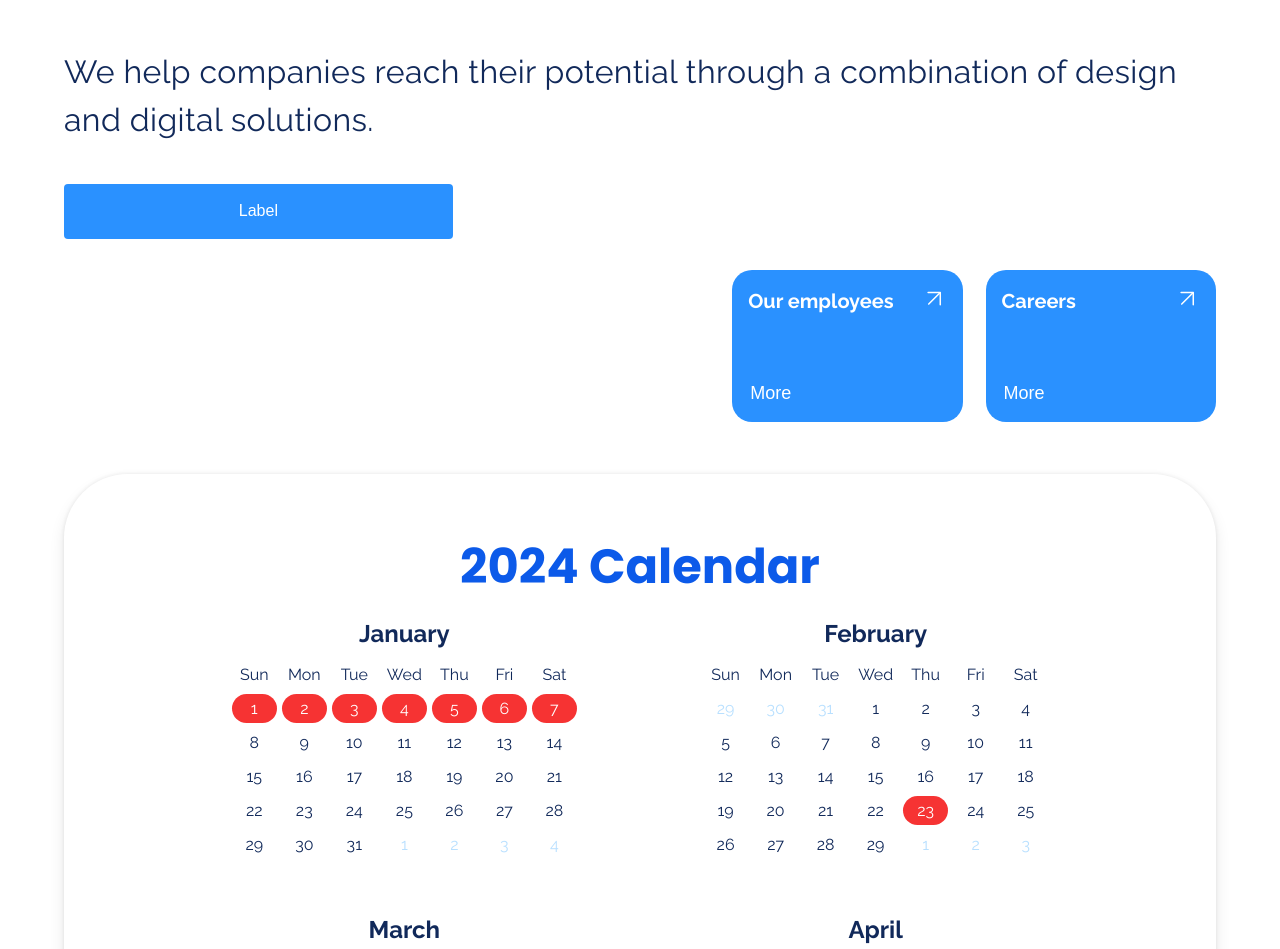
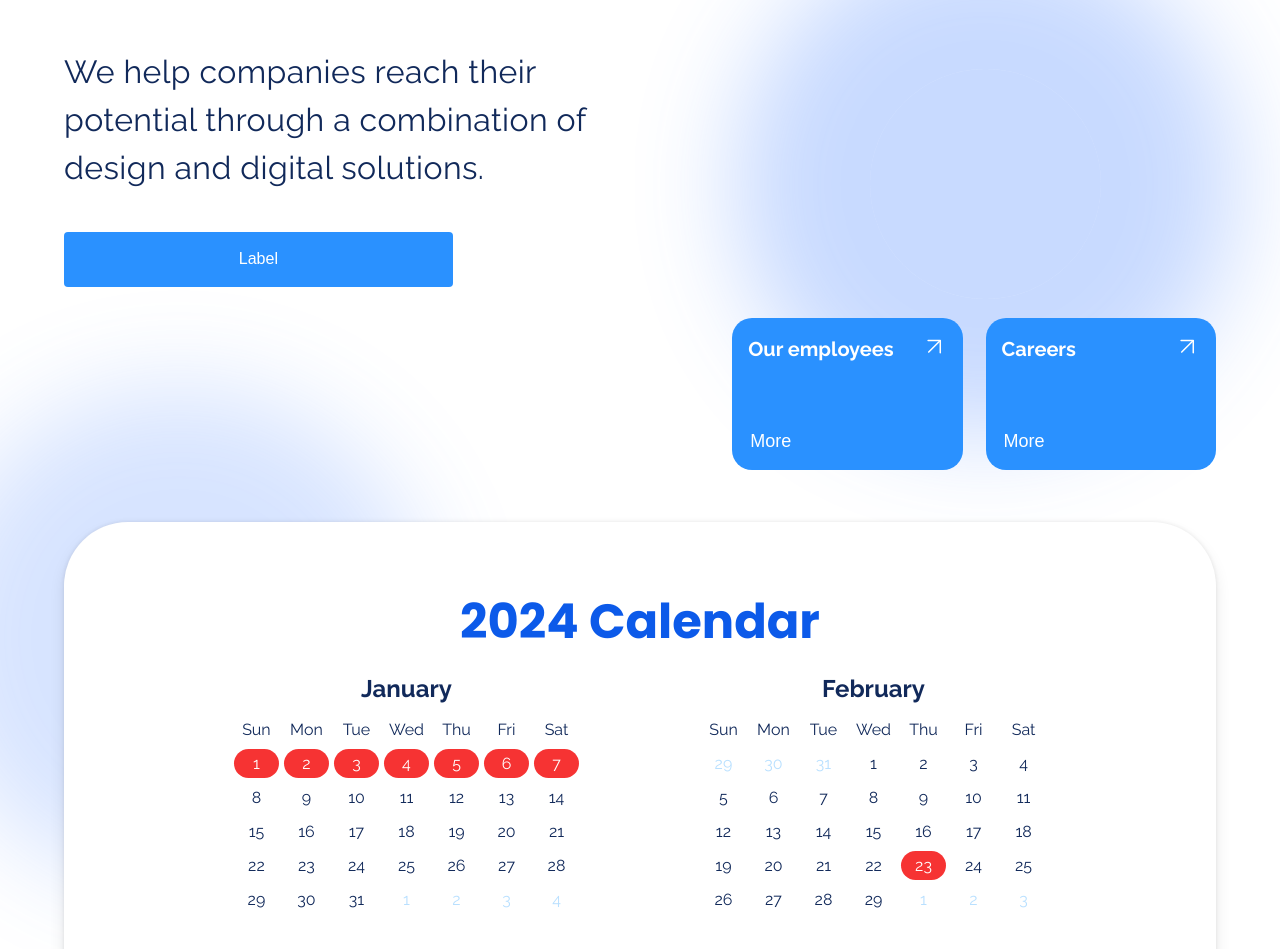
Before and after one commit to Aizaada-Akylbek/bicycle-dev.2github.io, a React (Vite) app: page /calendar in a window 1280 px wide. Shown: the part 438-1387 px from the top of the page. Built offline with nearby package versions, Linux system fonts and the light colour scheme.

Commit message:
finished bgs

```diff
--- a/src/components/appCalendar/AppCalendar.css
+++ b/src/components/appCalendar/AppCalendar.css
@@ -1,3 +1,4 @@
+
 .calendar {
   display: flex;
   flex-wrap: wrap;
@@ -44,6 +45,7 @@
 .day.disabled {
   color: #b9e0ff; /* Grey color for inactive days */
 }
+
 @media screen and (max-width: 1405px) {
   .calendar {
     justify-content: center;
--- a/src/components/careersCards/CareersCards.css
+++ b/src/components/careersCards/CareersCards.css
@@ -2,6 +2,7 @@
   display: flex;
   flex-wrap: wrap;
   justify-content: space-between;
+  position: relative
 }
 .big {
   width: 65%;
@@ -31,6 +32,11 @@
   font-size: 18px;
   line-height: 27px;
 }
+.bg-careers-cards {
+  padding: 10%;
+  top: 0;
+  z-index: -1;
+}
 @media screen and (max-width: 786px) {
   .careers-cards {
     flex-direction: column;
--- a/src/components/careersCards/CareersCards.jsx
+++ b/src/components/careersCards/CareersCards.jsx
@@ -31,6 +31,7 @@ const CareersCards = () => {
 
   return (
     <div className="careers-cards dark-blue">
+      <div className="bg-medium bg-careers-cards"/>
       <div className="career-card big">
         <h3 className="poppins middle-blue ">01</h3>
         <h4>Team workshops and events</h4>
--- a/src/components/infoPositions/InfoPositions.css
+++ b/src/components/infoPositions/InfoPositions.css
@@ -1,5 +1,6 @@
 .info-positions-cards {
   margin: 56px 0 32px;
+  position: relative;
 }
 .info-positions-card {
   border-radius: 20px;
@@ -7,6 +8,7 @@
   padding: 40px 24px;
   margin-bottom: 32px;
   color: #11295a;
+  background-color:white
 }
 .info-positions-card h2 {
   font-weight: 700;
@@ -25,6 +27,16 @@
   line-height: 27px;
   margin-left: 20px;
 }
+.bg-info-positions {
+  padding: 10%;
+z-index: -1;
+}
+.bg-info-positions2 {
+  padding: 10%;
+z-index: -1;
+bottom: 0;
+right: 0;
+}
 
 @media screen and (max-width: 400px) {
   .info-positions-cards {
--- a/src/components/infoPositions/InfoPositions.jsx
+++ b/src/components/infoPositions/InfoPositions.jsx
@@ -45,6 +45,8 @@ const InfoPositions = () => {
   ];
   return (
     <div className="info-positions-cards">
+      <div className="bg-medium bg-info-positions"/>
+      <div className="bg-medium bg-info-positions2"/>
       <div className="info-positions-card">
         <h2 className="poppins">Who and where are we looking for</h2>
         <p>
--- a/src/components/positionBenefits/PositionBenefits.css
+++ b/src/components/positionBenefits/PositionBenefits.css
@@ -5,6 +5,8 @@
     padding: 40px 24px;
     margin-bottom: 32px;
     color:#11295A;
+    background-color:white
+
 }
 .benefit h2 {
     font-weight: 700;
@@ -48,4 +50,7 @@
 .benefit-cards {
     justify-content: center;
 }
+.bg-info-positions2 {
+    display: none;
 }
+}
--- a/src/pages/Calendar.jsx
+++ b/src/pages/Calendar.jsx
@@ -10,8 +10,9 @@ const Calendar = () => {
   return (
     <div className="container">
       <div className="hero-calendar dark-blue">
+      <div className="bg-long bg-calendar"/>
         <h2 className="main-title poppins">
-          Office ipsum you must be muted. Who's
+          Office ipsum you must <br /> be  muted. Who's
         </h2>
         <p className="main-title-info">
           We help companies reach their potential through a combination of
@@ -25,6 +26,8 @@ const Calendar = () => {
           <CareerBtn />
         </div>
         <div className="year-calendar">
+        <div className="bg-medium bg-year-calendar"/>
+
           <AppCalendar />
         </div>
         <div className="calendar-office">
--- a/src/pages/Employees.jsx
+++ b/src/pages/Employees.jsx
@@ -82,6 +82,7 @@ const Employees = () => {
   return (
     <div className="container">
       <div className="employees">
+        <div className="bg-small bg-employees"/>
         <div className="employees-block">
           <h3 className="main-title middle-blue poppins">Our employees</h3>
           <div className="employees-btns">
--- a/src/styles/Calendar.css
+++ b/src/styles/Calendar.css
@@ -1,5 +1,6 @@
 .hero-calendar {
   padding: 68px 0 4px;
+  position: relative
 }
 .hero-calendar-btns {
   display: flex;
@@ -7,16 +8,20 @@
 }
 .hero-calendar p {
   margin: 40px 0;
+  width: 48%;
+
 }
 .calendar-btn {
   margin-bottom: 31px;
 }
 
 .year-calendar {
-  padding: 5%;
+  padding: 64px;
   border-radius: 64px;
   box-shadow: 0 8px 16px 0 rgba(0, 0, 0, 0.09), 0 0 4px 0 rgba(0, 0, 0, 0.09);
   margin: 52px 0 72px;
+  background-color:white;
+  position: relative;
 }
 .year {
   font-size: 48px;
@@ -66,10 +71,27 @@
   color: #11295a;
   margin: 1.5% 0 4% 0;
 }
-
+.bg-calendar{
+  padding: 10%;
+  top: 9%;
+  right: 10%;
+  z-index: -1;
+}
+.bg-year-calendar{
+  padding: 10%;
+  top: 0;
+  left: 0;
+  z-index: -1;
+}
 @media screen and (max-width: 680px) {
   .hero-calendar-btns {
     justify-content: space-between;
+  }
+  .hero-calendar p {
+    width: 100%;
+  }
+  .year-calendar {
+    padding: 32px 16px;
   }
 }
 
@@ -77,4 +99,7 @@
   .hero-calendar-btns {
     display: block;
   }
+  .bg-calendar {
+    display: none;
+  }
 }
--- a/src/styles/Employees.css
+++ b/src/styles/Employees.css
@@ -1,3 +1,6 @@
+.employees{
+  position: relative;
+}
 .employees-block h3 {
   margin: 56px 0 48px;
 }
@@ -27,13 +30,15 @@
   justify-content: space-between;
   margin-bottom: 56px;
 }
+.employees-card {
+}
 .employees-user {
   width: 304px;
   /* background-color:red; */
   border-radius: 20px;
   box-shadow: 6px 4px 31px 0 rgba(0, 0, 0, 0.1);
   margin-top: 48px;
-
+background-color:white;
   overflow: hidden;
 }
 .user-img {
@@ -69,6 +74,13 @@
 .employees-info button {
   width: 100%;
 }
+.bg-small {
+  padding: 10%;
+  /* background-color:#0c5ae9; */
+  top: 50%;
+  z-index: -1;
+
+}
 @media screen and (max-width: 1056px) {
   .employees-cards {
     justify-content: space-evenly;
```
